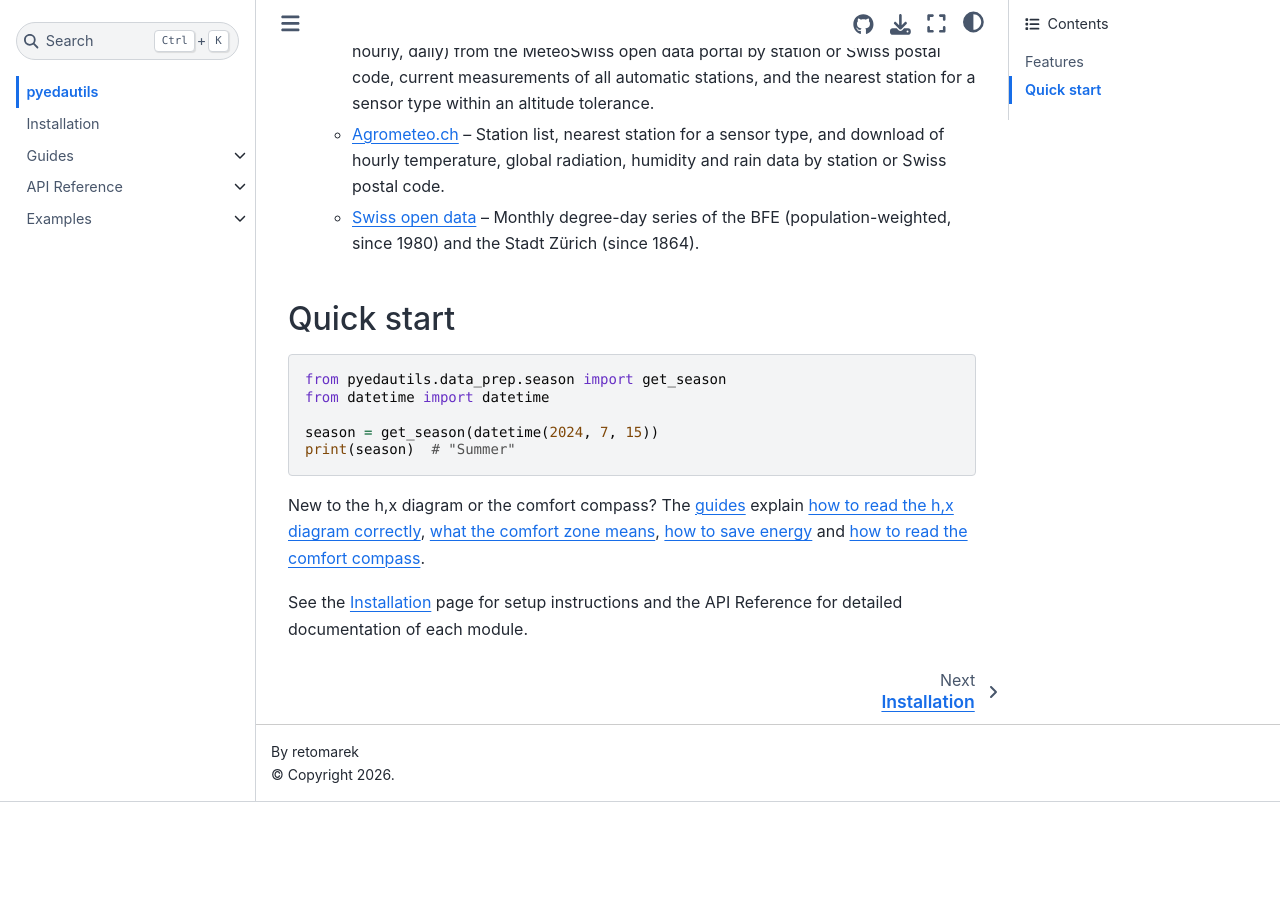
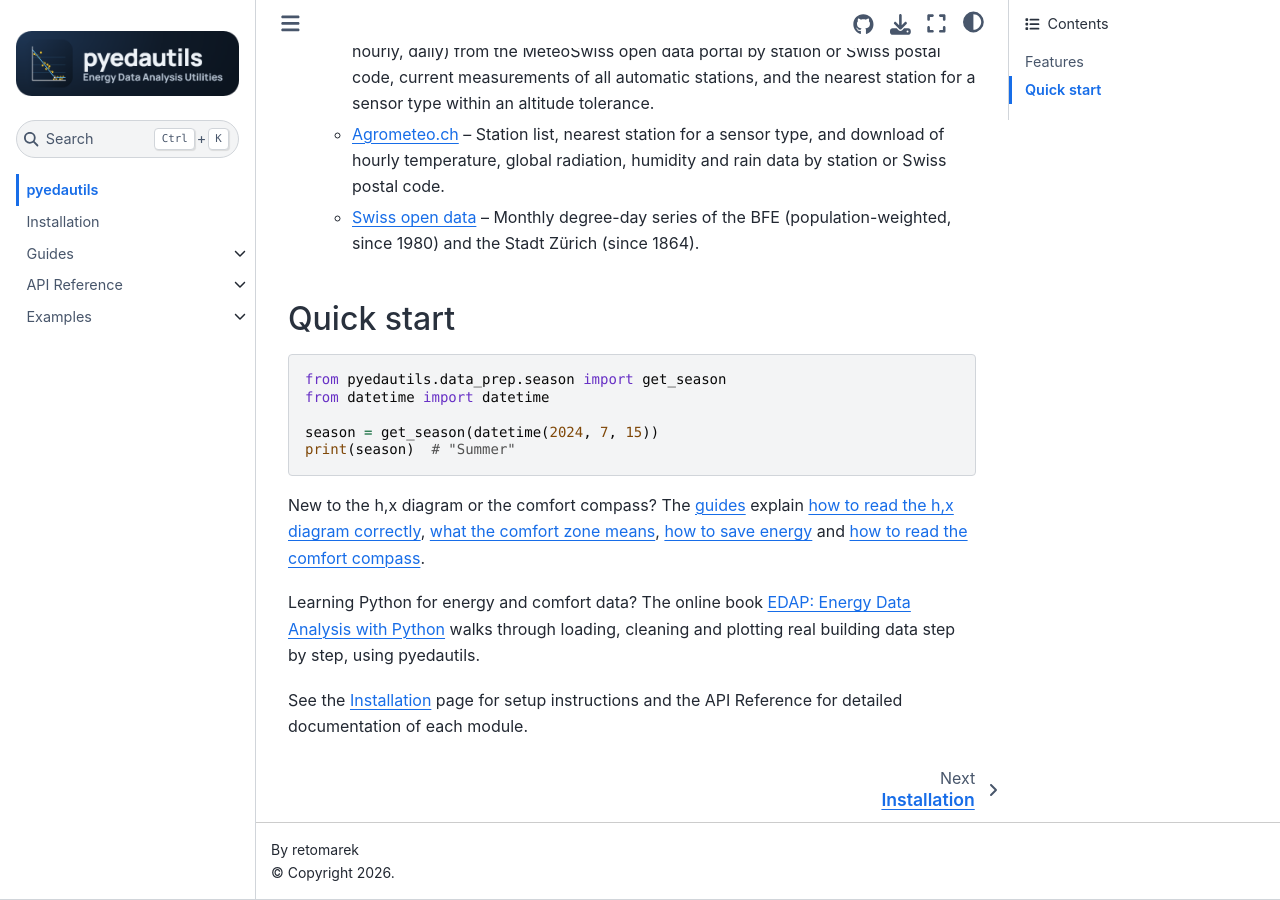
Before and after one commit to retomarek/pyedautils, a Jupyter Book: the page built from docs/intro.md, in a window 1280 px wide and 900 px high, scrolled down 1576 px. Built offline with Jupyter Book 1.0.4 settings and Sphinx 7.4.7 and the Sphinx Book theme 1.1.4, drawn with Linux system fonts in a browser that asks for light colours; before the commit the page ends 2378 px from its top, so only the background shows below that.

Commit message:
README: link the EDAP book in related projects
Co-Authored-By: Claude Opus 5.5 <noreply@anthropic.com>

```diff
--- a/docs/intro.md
+++ b/docs/intro.md
@@ -42,4 +42,6 @@ print(season)  # "Summer"
 
 New to the h,x diagram or the comfort compass? The {doc}`guides <guides/index>` explain {ref}`how to read the h,x diagram correctly <hx-reading-the-diagram>`, {ref}`what the comfort zone means <hx-comfort>`, {ref}`how to save energy <hx-saving-energy>` and {ref}`how to read the comfort compass <compass-reading-the-diagram>`.
 
+Learning Python for energy and comfort data? The online book [EDAP: Energy Data Analysis with Python](https://retomarek.github.io/edap/intro.html) walks through loading, cleaning and plotting real building data step by step, using pyedautils.
+
 See the {doc}`installation` page for setup instructions and the API Reference for detailed documentation of each module.
```
Also changed, not shown: README.md (+3 -0 lines).
